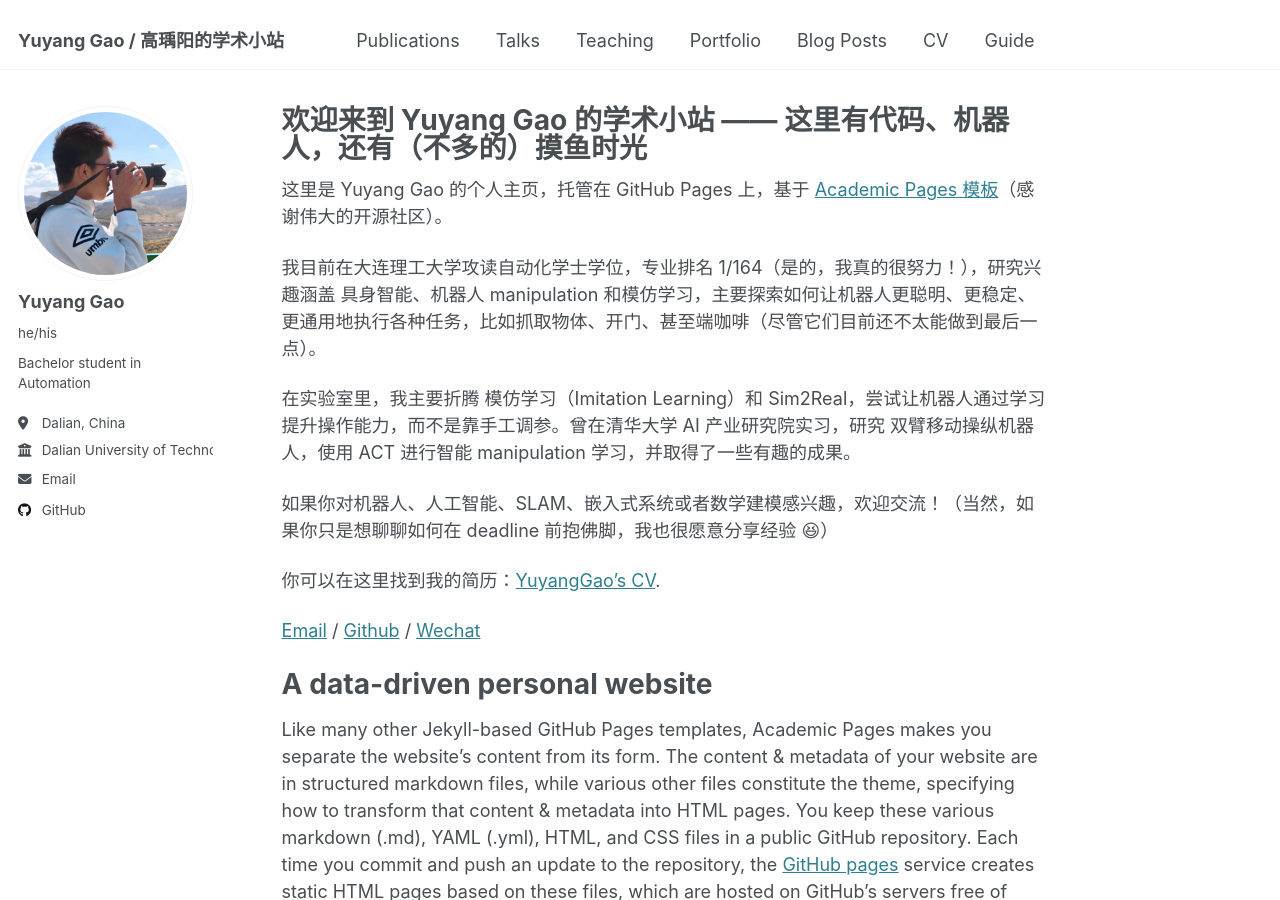
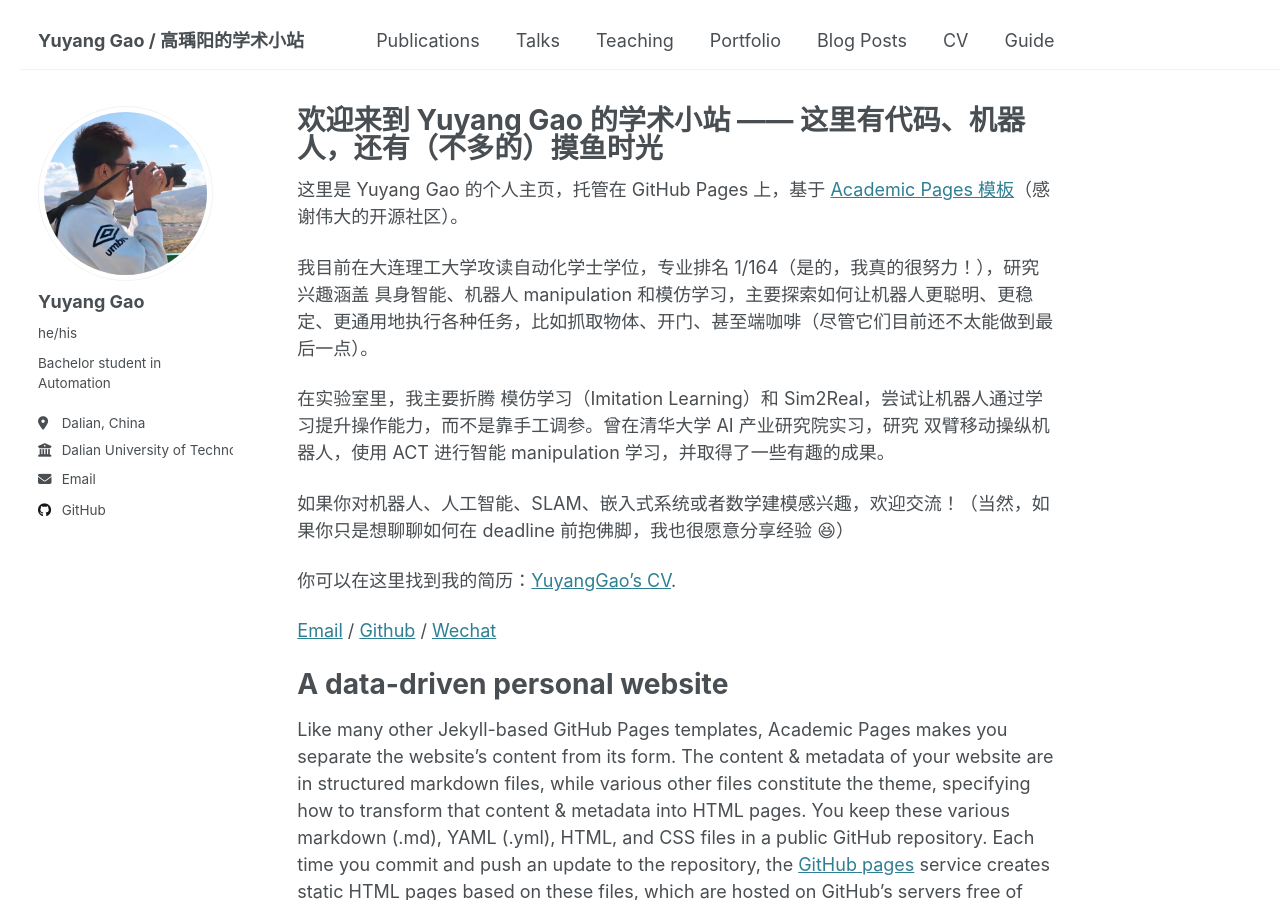
Before and after one commit to AndyGao6186/AndyGao6186.github.io, a Jekyll site: the page built from _pages/about.md, in a window 1280 px wide and 900 px high. Built offline with Jekyll 4.4.1, drawn with Linux system fonts in a browser that asks for light colours.

Commit message:
Update default.html

```diff
--- a/_layouts/default.html
+++ b/_layouts/default.html
@@ -11,7 +11,7 @@ layout: compress
     {% include head/custom.html %}
   </head>
 
-  <body>
+  <body style="margin-left: 20px;">
 
     {% include browser-upgrade.html %}
     {% include masthead.html %}
```
